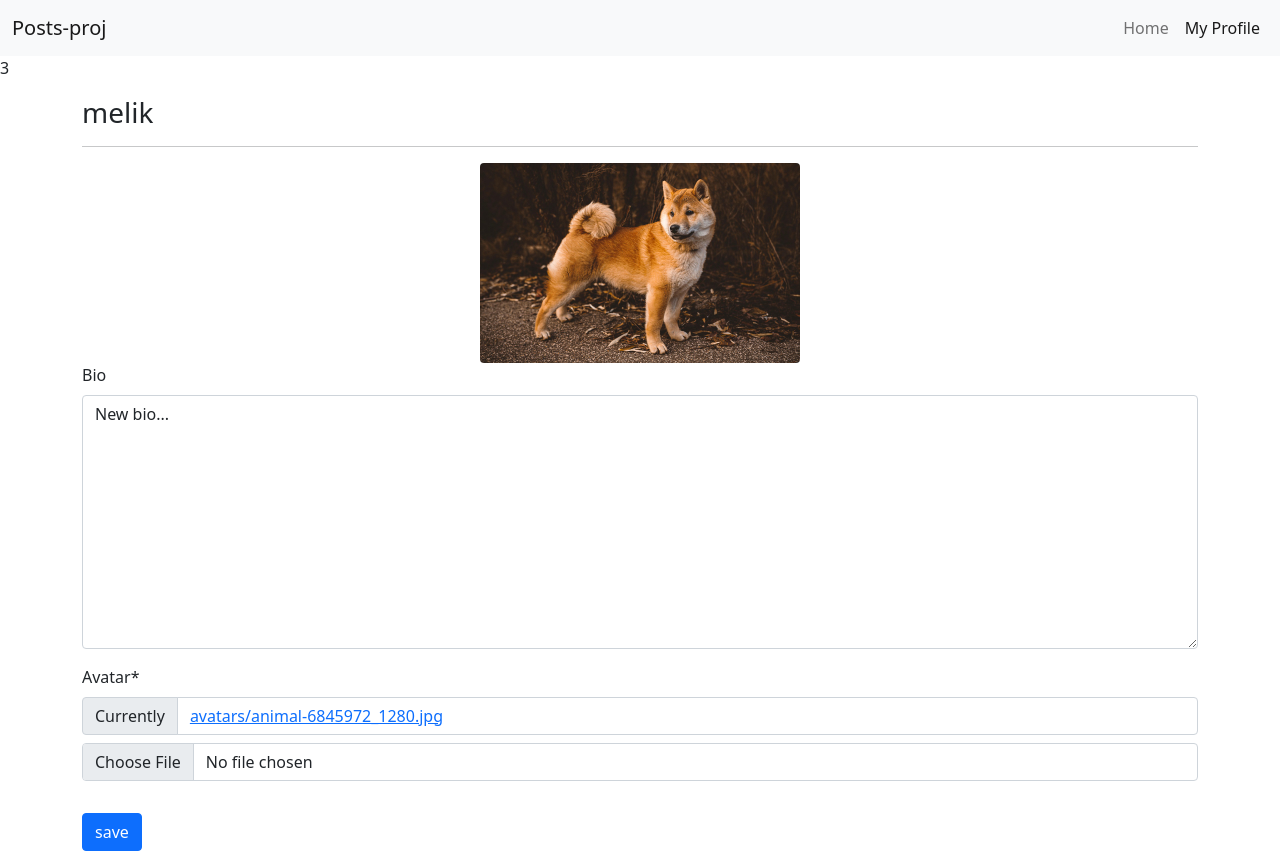
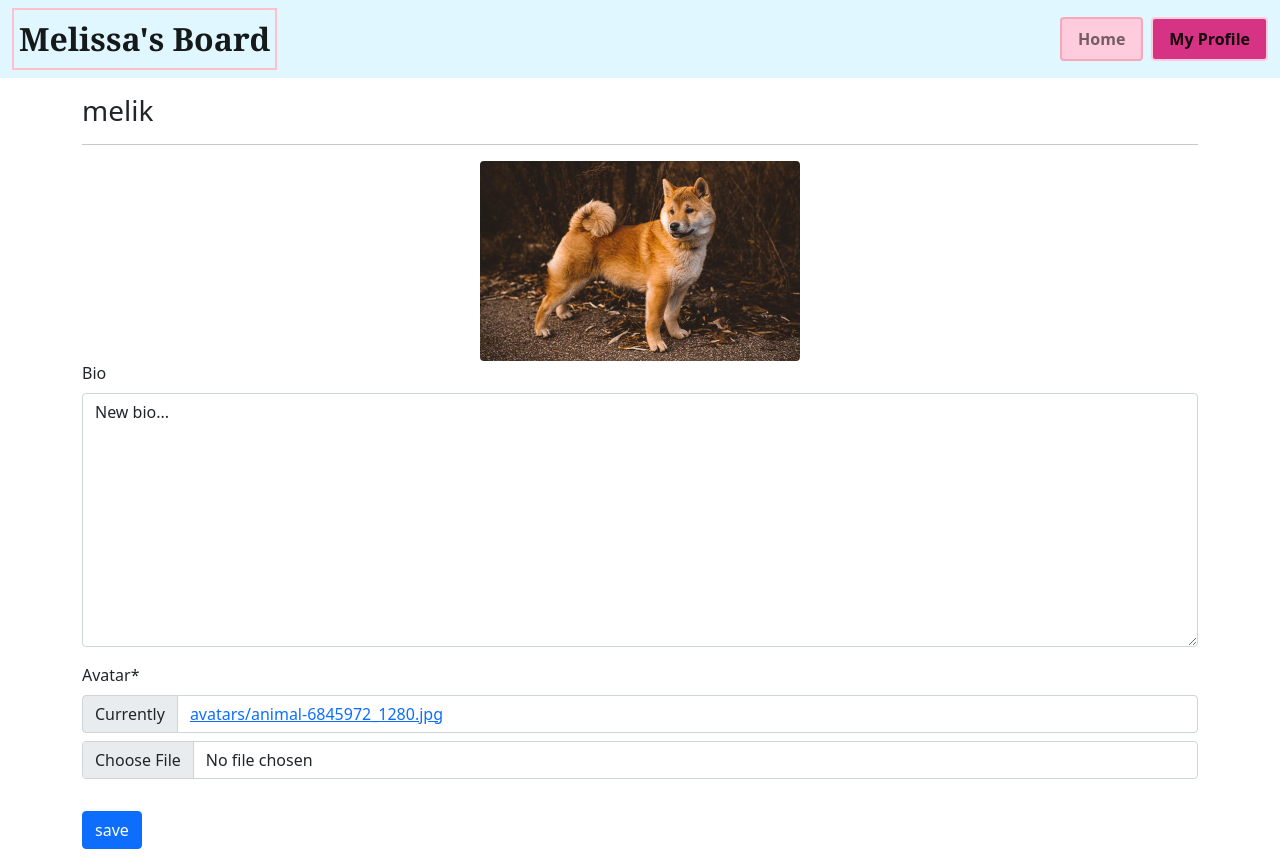
Before and after one commit to CozyWithMeli/A4-Networking, a Django app: page /profiles/my/ in a window 1280 px wide. Run offline with Django 5.2, Linux system fonts and the light colour scheme; a user stored in the database is signed in; data comes from the database, SQL or seed files in the repository; both versions use the stored data as it was after the commit; some libraries are stand-ins or nearby versions.

Commit message:
Final changes, added functionality for nav bar now it takes you to home and your profile. Added more styling. Change board name.  Added icon to user so when a post is being viewed their picture shows up

```diff
--- a/posts_proj/settings.py
+++ b/posts_proj/settings.py
@@ -25,7 +25,8 @@ SECRET_KEY = 'django-insecure-6b-3d)3mbglsl!+y=_tpz@%2^xzjvnu!m^2_v-(ef1lul)-813
 # SECURITY WARNING: don't run with debug turned on in production!
 DEBUG = True
 
-ALLOWED_HOSTS = []
+#runserver when running to a different computer like python manage.py runserver 0.0.0.0:8000
+ALLOWED_HOSTS = ['10.144.110.71',"127.0.0.1", "localhost" ]
 
 
 # Application definition
--- a/static/style.css
+++ b/static/style.css
@@ -11,3 +11,29 @@
 .dz:hover {
     background-color: aliceblue !important;
 }
+
+.home-button {
+    background-color: #ffccdd;
+    border: 2px solid #f7a8b8;
+    border-radius: 0.25rem;
+    color: black;
+    font-weight: bold;
+  }
+
+  .home-button:hover {
+    background-color: #fbb6c5;
+    color: white;
+  }
+
+  .profile-button {
+    background-color: #d63384;
+    border: 2px solid #ffccdd;
+    color: black;
+    font-weight: bold;
+    border-radius: 0.25rem;
+  }
+
+  .profile-button:hover {
+    background-color: #c2186b;
+    color: white;
+  }
--- a/templates/base.html
+++ b/templates/base.html
@@ -30,7 +30,7 @@
   </head>
   <body>
     {% include "navbar.html" %}
-    3<div class="container mt-3 mb-3">
+    <div class="container mt-3 mb-3">
         {% block content %}
         {% endblock content %}
     </div>
--- a/templates/navbar.html
+++ b/templates/navbar.html
@@ -1,9 +1,10 @@
-{% url 'posts:main-page' as path_to_home %}
+{% url 'posts:main-board' as path_to_home %}
 {% url 'profiles:my-profile' as path_to_my_profile %}
 
-<nav class="navbar navbar-expand-lg navbar-light bg-light">
+<nav class="navbar navbar-expand-lg navbar-light" style="background-color: #e0f7ff;">
   <div class="container-fluid">
-    <a class="navbar-brand" href="{{ path_to_home }}">Posts-proj</a>
+    <a class="navbar-brand" href="{{ path_to_home }}" style="font-size: 2rem; border: 2px solid pink; padding: 5px; font-weight: bold; font-family: 'Georgia', serif;">Melissa's Board</a>
+
     <button class="navbar-toggler" type="button" data-bs-toggle="collapse" data-bs-target="#navbarNav"
       aria-controls="navbarNav" aria-expanded="false" aria-label="Toggle navigation">
       <span class="navbar-toggler-icon"></span>
@@ -11,13 +12,13 @@
 
     <div class="collapse navbar-collapse" id="navbarNav">
       <ul class="navbar-nav ms-auto">
-        <li class="nav-item">
-          <a class="nav-link {% if request.path == path_to_home %}active{% endif %}" href="{{ path_to_home }}">
+        <li class="nav-item me-2">
+          <a class="nav-link btn home-button px-3 py-2 {% if request.path == path_to_home %}active{% endif %}" href="{{ path_to_home }}">
             Home
           </a>
         </li>
         <li class="nav-item">
-          <a class="nav-link {% if request.path == path_to_my_profile %}active{% endif %}" href="{{ path_to_my_profile }}">
+          <a class="nav-link btn profile-button px-3 py-2 fs-6 {% if request.path == path_to_my_profile %}active{% endif %}" href="{{ path_to_my_profile }}">
             My Profile
           </a>
         </li>
```
Also changed, not shown: posts/templates/posts/detail.html (+6 -1 lines), db.sqlite3, media/posts/french-bulldog-8472657_1280_DJxggPR.jpg (added).
